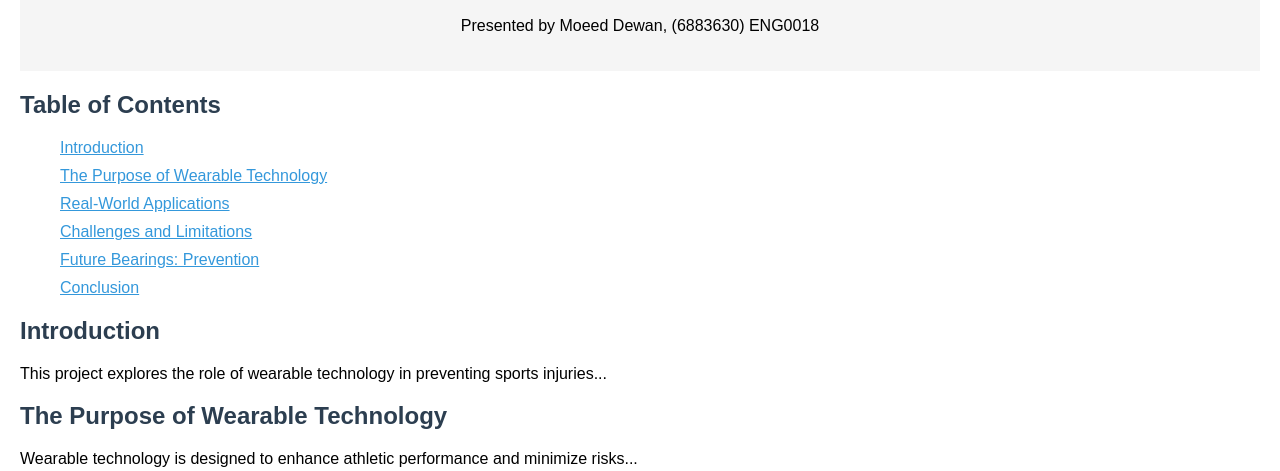
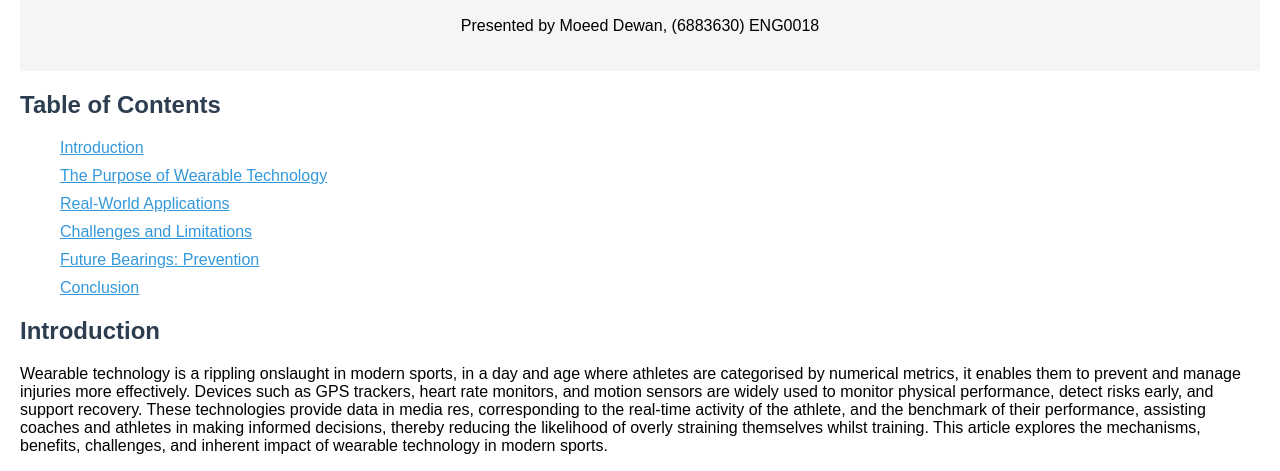
Before and after one commit to FEPSFY6883630/FY6883630, a plain HTML site: page index.html in a window 1280 px wide. Shown: the part 455-926 px from the top of the page. Drawn offline with Linux system fonts and the light colour scheme; no server answers.

Commit message:
Update index.html

```diff
--- a/index.html
+++ b/index.html
@@ -69,7 +69,14 @@
 
     <!-- Introduction Section -->
     <h2 id="introduction">Introduction</h2>
-    <p>This project explores the role of wearable technology in preventing sports injuries...</p>
+    <p>Wearable technology is a rippling onslaught in modern sports, in a day and age where athletes are
+categorised by numerical metrics, it enables them to prevent and manage injuries more effectively.
+Devices such as GPS trackers, heart rate monitors, and motion sensors are widely used to monitor
+physical performance, detect risks early, and support recovery. These technologies provide data in
+media res, corresponding to the real-time activity of the athlete, and the benchmark of their
+performance, assisting coaches and athletes in making informed decisions, thereby reducing the
+likelihood of overly straining themselves whilst training. This article explores the mechanisms,
+benefits, challenges, and inherent impact of wearable technology in modern sports.</p>
 
     <!-- Purpose Section -->
     <h2 id="purpose">The Purpose of Wearable Technology</h2>
```
